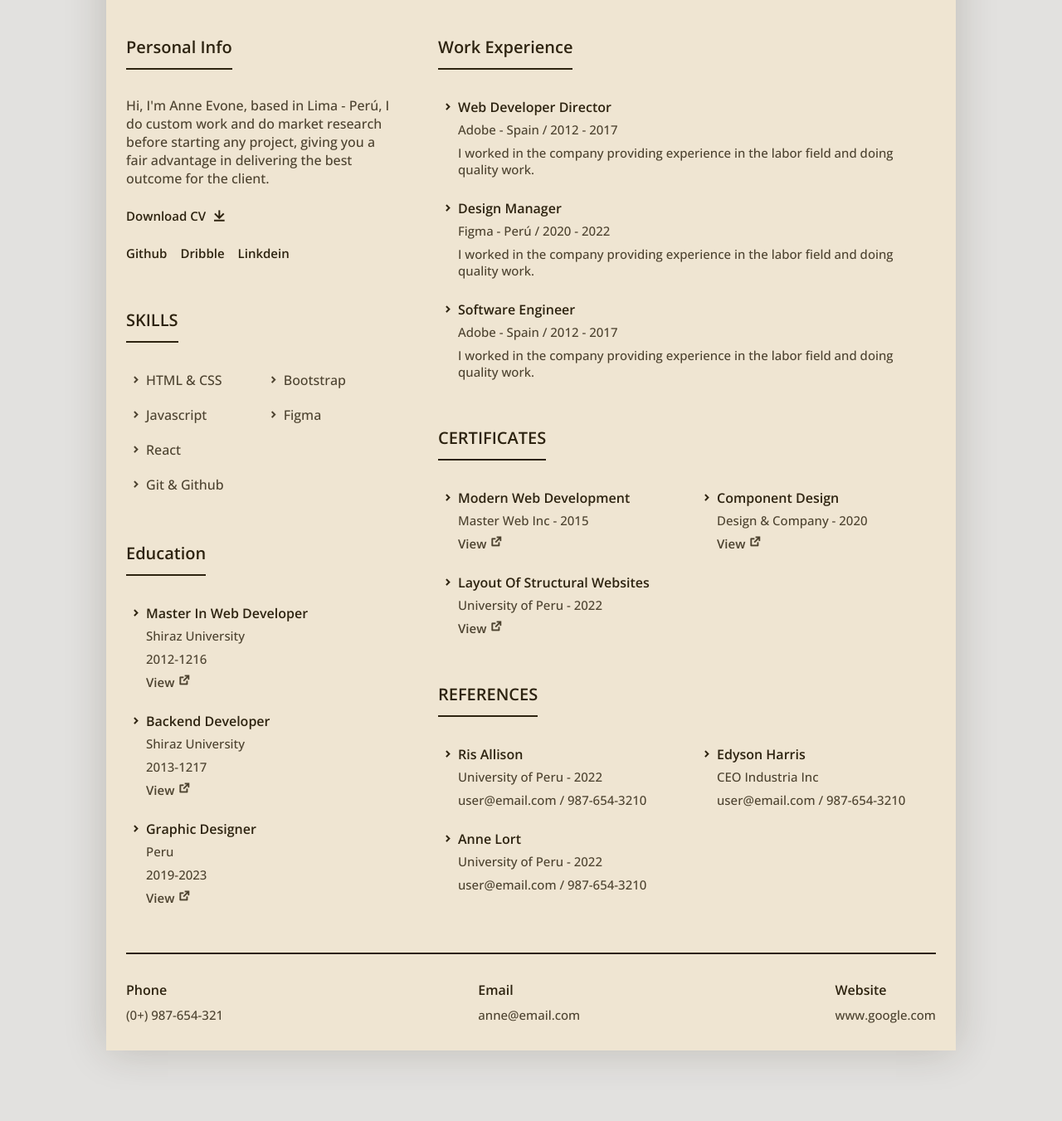
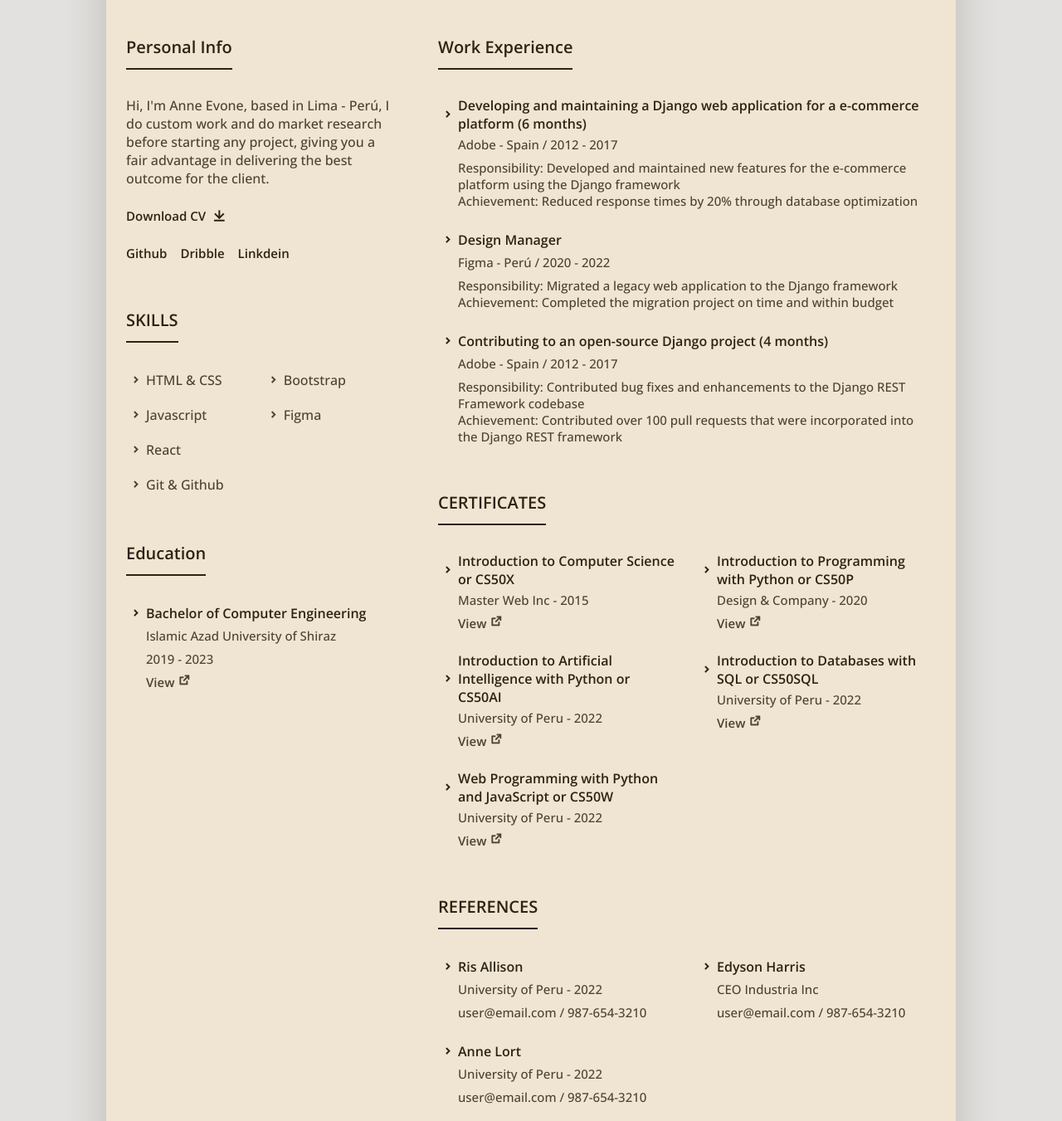
Before and after one commit to sana-zarei/Resume-3, a plain HTML site: page index.html in a window 1280 px wide. Shown: the part 633-1984 px from the top of the page at 83% size. Before the commit the page ends 1947 px from the top, so only its background shows below. Drawn offline with nearby package versions, Linux system fonts and the light colour scheme.

Commit message:
به روز رسانی محتوا

```diff
--- a/index.html
+++ b/index.html
@@ -169,51 +169,19 @@
                     <div class="education__container grid">
                         <div>
                             <h2 class="resume__title">
-                                <i class="ri-arrow-drop-right-line"></i>Master In Web Developer
+                                <i class="ri-arrow-drop-right-line"></i>Bachelor of Computer Engineering
                             </h2>
                             <div class="resume__data">
-                                <span>Shiraz University</span>
+                                <span>Islamic Azad University of Shiraz</span>
 
-                                <span>2012-1216</span>
+                                <span>2019 - 2023</span>
 
                                 <a href="assets/pdf/college-degree.pdf" target="_blank" class="resume__button-link">
                                     View <i class="ri-external-link-line"></i>
                                 </a>
                             </div>
                         </div>
-
-                        <div>
-                            <h2 class="resume__title">
-                                <i class="ri-arrow-drop-right-line"></i> Backend Developer
-                            </h2>
-                            <div class="resume__data">
-                                <span>Shiraz University</span>
-
-                                <span>2013-1217</span>
-
-                                <a href="assets/pdf/college-degree.pdf" target="_blank" class="resume__button-link">
-                                    View <i class="ri-external-link-line"></i>
-                                </a>
-                            </div>
-                        </div>
-
-                        <div>
-                            <h2 class="resume__title">
-                                <i class="ri-arrow-drop-right-line"></i> Graphic Designer
-                            </h2>
-                            <div class="resume__data">
-                                <span>Peru</span>
-
-                                <span>2019-2023</span>
-
-                                <a href="assets/pdf/college-degree.pdf" target="_blank" class="resume__button-link">
-                                    View <i class="ri-external-link-line"></i>
-                                </a>
-                            </div>
-                        </div>
-
                     </div>
-
                </section>
             </div>
 
@@ -225,13 +193,14 @@
                 <div class="work__container grid">
                     <div>
                         <h2 class="resume__title">
-                            <i class="ri-arrow-drop-right-line"></i> Web Developer Director
+                            <i class="ri-arrow-drop-right-line"></i> Developing and maintaining a Django web application for a e-commerce platform (6 months)
                         </h2>
                         <div class="resume__data">
                             <span>Adobe - Spain / 2012 - 2017</span>
                             <p>
-                                I worked in the company providing experience
-                                in the labor field and doing quality work.
+                                Responsibility: Developed and maintained new features for the e-commerce platform using the Django framework
+                                <br>
+                                Achievement: Reduced response times by 20% through database optimization
                             </p>
                         </div>
                     </div>
@@ -244,22 +213,24 @@
                         <div class="resume__data">
                             <span>Figma - Perú / 2020 - 2022</span>
                             <p>
-                                I worked in the company providing experience
-                                in the labor field and doing quality work.
+                                Responsibility: Migrated a legacy web application to the Django framework
+                                <br>
+                                Achievement: Completed the migration project on time and within budget
                             </p>
                         </div>
                     </div>
 
                     <div>
                         <h2 class="resume__title">
-                            <i class="ri-arrow-drop-right-line"></i> Software Engineer
+                            <i class="ri-arrow-drop-right-line"></i> Contributing to an open-source Django project (4 months)
                         </h2>
 
                         <div class="resume__data">
                             <span>Adobe - Spain / 2012 - 2017</span>
                             <p>
-                                I worked in the company providing experience
-                                in the labor field and doing quality work.
+                                Responsibility: Contributed bug fixes and enhancements to the Django REST Framework codebase
+                                <br>
+                                Achievement: Contributed over 100 pull requests that were incorporated into the Django REST framework
                             </p>
                         </div>
                     </div>
@@ -274,13 +245,13 @@
                 <div class="certificates__container grid">
                     <div>
                         <h2 class="resume__title">
-                            <i class="ri-arrow-drop-right-line"></i> Modern Web Development
+                            <i class="ri-arrow-drop-right-line"></i> Introduction to Computer Science or CS50X
                         </h2>
 
                         <div class="resume__data">
                             <span>Master Web Inc -  2015</span>
 
-                            <a href="assets/pdf/certificate.pdf" target="_blank" class="resume__button-link">
+                            <a href="assets/pdf/CS50x.png" target="_blank" class="resume__button-link">
                                 View <i class="ri-external-link-line"></i>
                             </a>
                         </div>
@@ -288,13 +259,13 @@
 
                     <div>
                         <h2 class="resume__title">
-                            <i class="ri-arrow-drop-right-line"></i> Component Design
+                            <i class="ri-arrow-drop-right-line"></i> Introduction to Programming with Python or CS50P
                         </h2>
 
                         <div class="resume__data">
                             <span>Design & Company -  2020</span>
 
-                            <a href="assets/pdf/certificate.pdf" target="_blank" class="resume__button-link">
+                            <a href="assets/pdf/CS50P.png" target="_blank" class="resume__button-link">
                                 View <i class="ri-external-link-line"></i>
                             </a>
                         </div>
@@ -302,17 +273,43 @@
 
                     <div>
                         <h2 class="resume__title">
-                            <i class="ri-arrow-drop-right-line"></i> Layout Of Structural Websites
+                            <i class="ri-arrow-drop-right-line"></i> Introduction to Artificial Intelligence with Python or CS50AI
                         </h2>
 
                         <div class="resume__data">
                             <span>University of Peru -  2022</span>
-
-                            <a href="assets/pdf/certificate.pdf" target="_blank" class="resume__button-link">
+                            <a href="assets/pdf/CS50AI.png" target="_blank" class="resume__button-link">
                                 View <i class="ri-external-link-line"></i>
                             </a>
                         </div>
                     </div>
+
+                    <div>
+                        <h2 class="resume__title">
+                            <i class="ri-arrow-drop-right-line"></i> Introduction to Databases with SQL or CS50SQL
+                        </h2>
+
+                        <div class="resume__data">
+                            <span>University of Peru -  2022</span>
+                            <a href="assets/pdf/CS50SQL.png" target="_blank" class="resume__button-link">
+                                View <i class="ri-external-link-line"></i>
+                            </a>
+                        </div>
+                    </div>
+
+                    <div>
+                        <h2 class="resume__title">
+                            <i class="ri-arrow-drop-right-line"></i> Web Programming with Python and JavaScript or CS50W
+                        </h2>
+
+                        <div class="resume__data">
+                            <span>University of Peru -  2022</span>
+                            <a href="assets/pdf/CS50W.png" target="_blank" class="resume__button-link">
+                                View <i class="ri-external-link-line"></i>
+                            </a>
+                        </div>
+                    </div>
+
                 </div>
                </section>
 
@@ -351,7 +348,7 @@
                             </h2>
 
                             <div class="resume__data">
-                                <span>University of Peru -  2022</span>
+                                <span>University of Peru - 2022</span>
 
                                 <span>user@email.com / 987-654-3210</span>
                             </div>
@@ -366,12 +363,12 @@
             <div class="footer__container grid">
                 <div>
                     <h3 class="footer__title">Phone</h3>
-                    <span class="footer__info">(0+) 987-654-321</span>
+                    <span class="footer__info">(+98) 930156++++</span>
                 </div>
 
                 <div>
                     <h3 class="footer__title">Email</h3>
-                    <span class="footer__info">anne@email.com</span>
+                    <span class="footer__info">sanazarei79@gmail.com</span>
                 </div>
 
                 <div>
```
